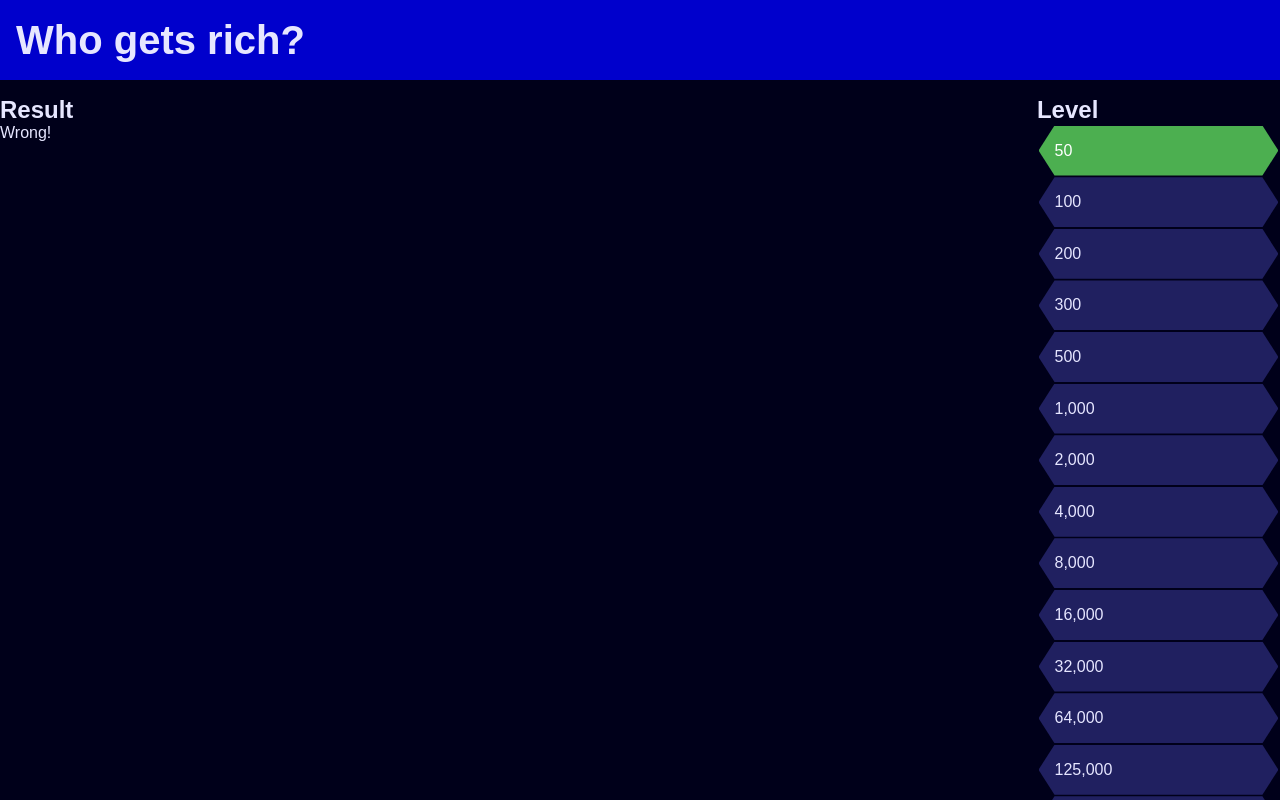
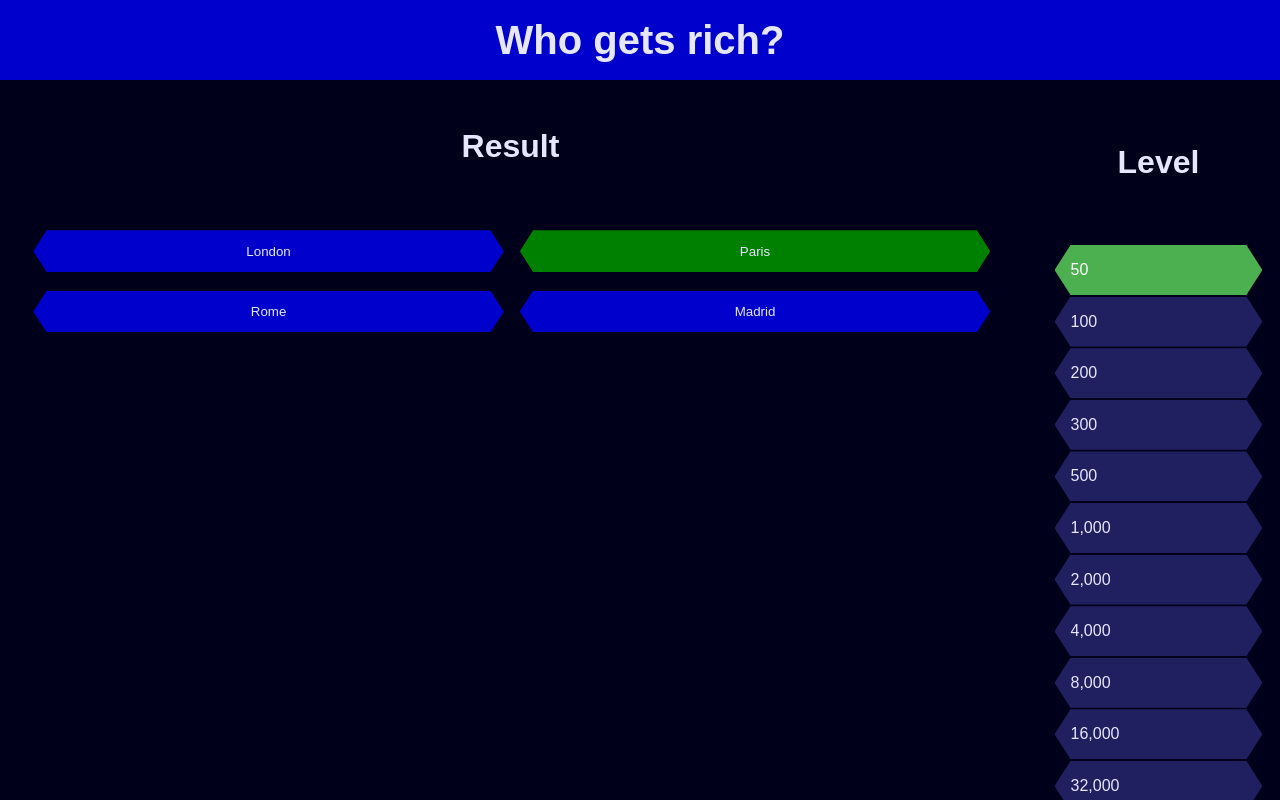
Before and after one commit to Jak2k/games, a React (Vite) app in the folder games/who-gets-rich/: page / in a window 1280 px wide. Both pictures are taken after a click on the button "London". Shown: the top 800 px of the page. Built offline with nearby package versions, Linux system fonts and the light colour scheme.

Commit message:
feat(who-gets-rich): :lipstick: optimize styles

```diff
--- a/games/who-gets-rich/src/App.tsx
+++ b/games/who-gets-rich/src/App.tsx
@@ -13,7 +13,7 @@ function App() {
         {questionState.status === "question" && questionState.question ? (
           <>
             <h2>{questionState.question.question}</h2>
-            <ul>
+            <ul className="answers">
               {["A", "B", "C", "D"].map((answer) => (
                 <li key={answer}>
                   <button
@@ -36,11 +36,62 @@ function App() {
             <h2>Result</h2>
             {questionState.status === "correct" ? (
               <>
-                Correct!
-                <button onClick={() => dispatch({ type: "next" })}>Next</button>
+                <ul className="answers">
+                  {["A", "B", "C", "D"].map((answer) => (
+                    <li key={answer}>
+                      <button
+                        className="answer"
+                        disabled
+                        style={
+                          questionState.question.correctAnswer === answer
+                            ? {
+                                backgroundColor: "green",
+                              }
+                            : {}
+                        }
+                      >
+                        {
+                          questionState.question.possibleAnswers[
+                            answer as Answer
+                          ]
+                        }
+                      </button>
+                    </li>
+                  ))}
+                </ul>
+                <button
+                  onClick={() => dispatch({ type: "next" })}
+                  className="next"
+                >
+                  Next
+                </button>
               </>
             ) : (
-              <>Wrong!</>
+              <>
+                <ul className="answers">
+                  {["A", "B", "C", "D"].map((answer) => (
+                    <li key={answer}>
+                      <button
+                        className="answer"
+                        disabled
+                        style={
+                          questionState.question.correctAnswer === answer
+                            ? {
+                                backgroundColor: "green",
+                              }
+                            : {}
+                        }
+                      >
+                        {
+                          questionState.question.possibleAnswers[
+                            answer as Answer
+                          ]
+                        }
+                      </button>
+                    </li>
+                  ))}
+                </ul>
+              </>
             )}
             {questionState.status === "won" && <>You won!</>}
           </>
--- a/games/who-gets-rich/src/index.css
+++ b/games/who-gets-rich/src/index.css
@@ -23,6 +23,8 @@ body,
 
   min-width: 100vw;
   min-height: 100vh;
+
+  overflow-x: hidden;
 }
 
 #root {
@@ -41,7 +43,7 @@ header {
   grid-area: Header;
   display: flex;
   flex-direction: row;
-  justify-content: space-between;
+  justify-content: center;
   align-items: center;
   padding: 1em;
 
@@ -51,6 +53,7 @@ header {
 
 aside {
   grid-area: Level;
+  margin: 1em;
 }
 
 main {
@@ -61,7 +64,14 @@ h1 {
   font-size: 2.5rem;
 }
 
-button.answer {
+h2 {
+  font-size: 2rem;
+  text-align: center;
+  margin-bottom: 2em;
+  margin-top: 1em;
+}
+
+button.answer, .next {
   border-radius: 0;
   clip-path: polygon(
     1em 0%,
@@ -79,3 +89,24 @@ button.answer {
   width: 100%;
   max-width: 700px;
 }
+
+button.answer:hover, .next:hover {
+  background-color: var(--color-secondary);
+  color: var(--color-secondary-text);
+}
+
+.next {
+  margin-left: 2em;
+  max-width: unset;
+  width: 10em;
+}
+
+.answers {
+  display: grid;
+  grid-template-columns: 1fr 1fr;
+  grid-template-rows: 1fr 1fr;
+  gap: 1em 1em;
+  grid-auto-flow: row;
+  list-style: none;
+  margin: 2em;
+}
```
